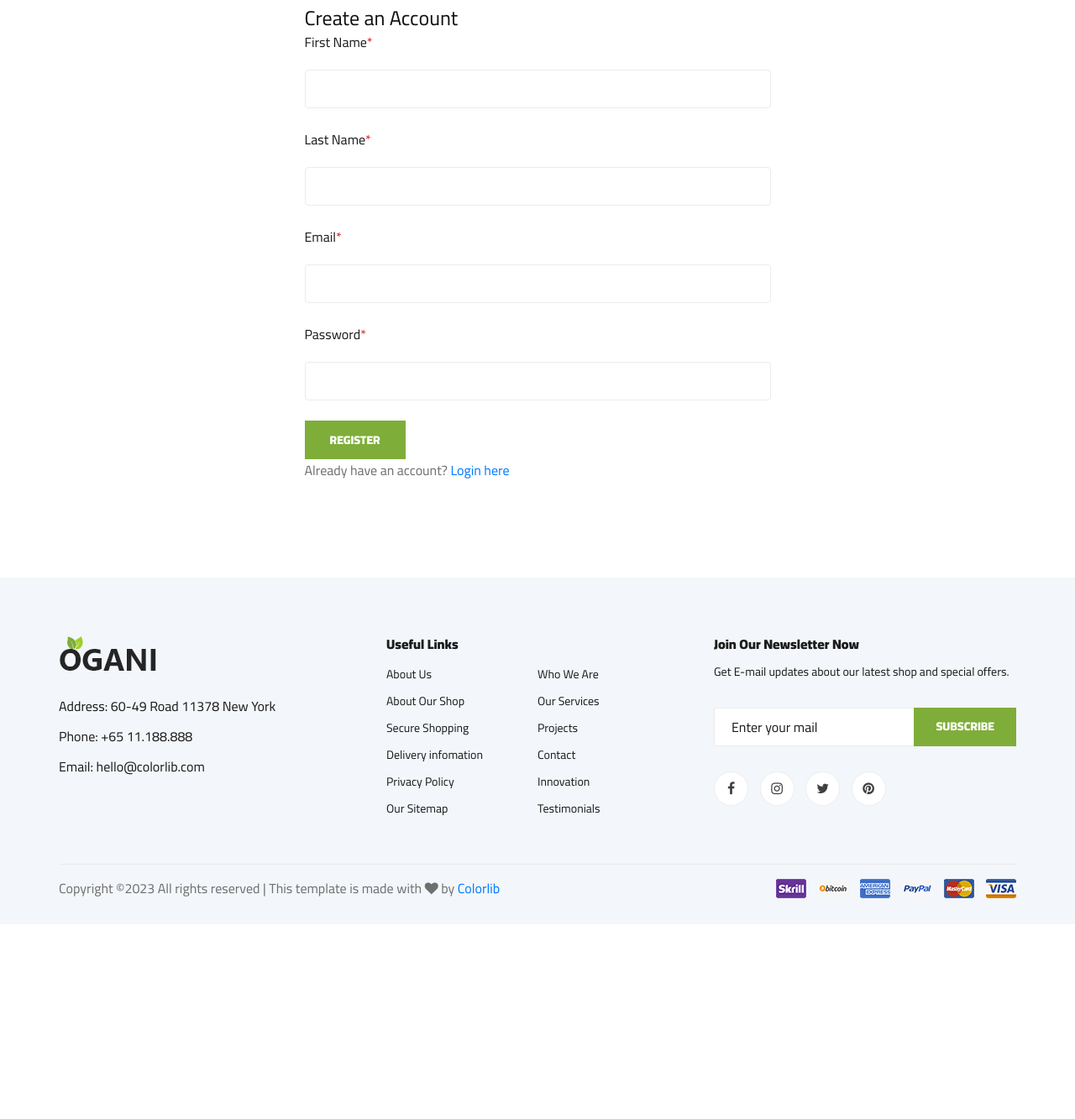
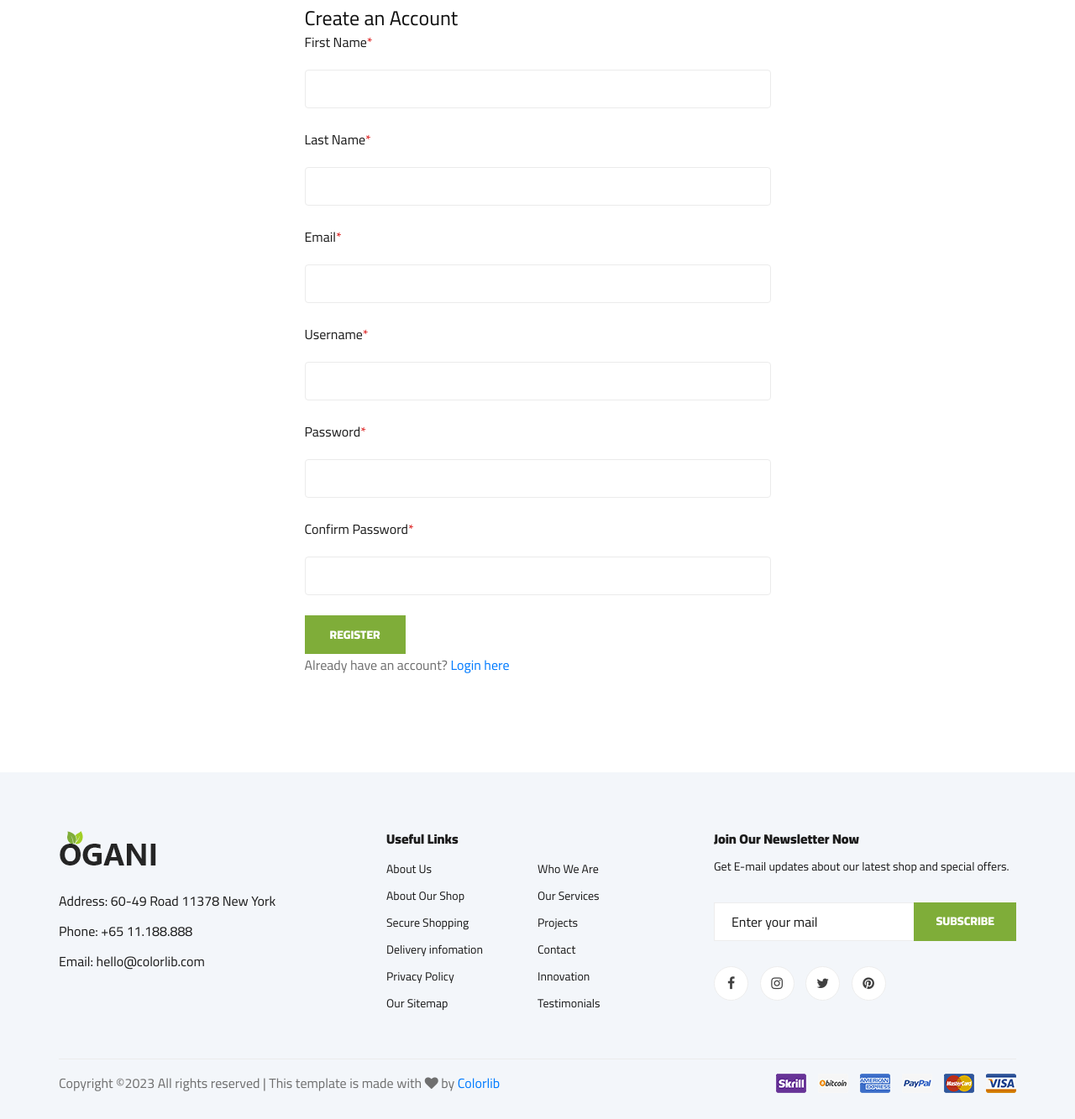
Before and after one commit to mariam-diab/GroceryShopWebApp, a Django app: page /user/ in a window 1280 px wide. Shown: the part 219-1552 px from the top of the page at 84% size. Before the commit the page ends 1289 px from the top, so only its background shows below. Run offline with Django 5.2, Linux system fonts and the light colour scheme; parts of the project's set-up code (start-up, migrations or seed data) failed here and were passed over; some libraries are stand-ins or nearby versions.

Commit message:
user registertion

```diff
--- a/templates/userauths/login.html
+++ b/templates/userauths/login.html
@@ -10,11 +10,11 @@
                 <form method='POST'>
                     {% csrf_token %}
                     {% if messages %}
-                        <ul class="messages" style="padding: 10px; background-color: #f8d7da; color: #721c24; border-color: #f5c6cb; border-radius: .25rem; list-style-type: none;">
+                    <div class="alert alert-danger">
                             {% for message in messages %}
-                                <li class="message {{ message.tags }}" style="margin-bottom: 10px;">{{ message }}</li>
+                            <strong>{{message}}</strong>
                             {% endfor %}
-                        </ul>
+                    </div>
                     {% endif %}
                     <div class="login__form">
                         <h4>Login</h4>
--- a/templates/userauths/register.html
+++ b/templates/userauths/register.html
@@ -11,22 +11,40 @@
             <div class="col-lg-6 offset-lg-3">
                 <div class="register__form">
                     <h4>Create an Account</h4>
-                    <form action="#">
+                    <form method="post">
+                        {% csrf_token %}
+                        {% if form.errors %}
+                            <div class="alert alert-danger">
+                                {% for field, errors in form.errors.items %}
+                                    {% for error in errors %}
+                                        <strong>{{ error }}</strong><br>
+                                    {% endfor %}
+                                {% endfor %}
+                            </div>
+                        {% endif %}
                         <div class="checkout__input">
                             <p>First Name<span>*</span></p>
-                            <input type="text" name="first_name" required>
+                            {{form.first_name}}
                         </div>
                         <div class="checkout__input">
                             <p>Last Name<span>*</span></p>
-                            <input type="text" name="last_name" required>
+                            {{form.last_name}}
                         </div>
                         <div class="checkout__input">
                             <p>Email<span>*</span></p>
-                            <input type="email" name="email" required>
+                            {{form.email}}
+                        </div>
+                        <div class="checkout__input">
+                            <p>Username<span>*</span></p>
+                            {{form.username}}
                         </div>
                         <div class="checkout__input">
                             <p>Password<span>*</span></p>
-                            <input type="password" name="password" required>
+                            {{form.password1}}
+                        </div>
+                        <div class="checkout__input">
+                            <p>Confirm Password<span>*</span></p>
+                            {{form.password2}}
                         </div>
                         <button type="submit" class="site-btn">Register</button>
                     </form>
--- a/userauths/admin.py
+++ b/userauths/admin.py
@@ -4,6 +4,6 @@ from userauths.models import User
 # Register your models here.
 
 class Admin(admin.ModelAdmin):
-    list_display = ['username', 'email', 'about']
+    list_display = ['username', 'email']
 
 admin.site.register(User, Admin)
--- /dev/null
+++ b/userauths/forms.py
@@ -0,0 +1,15 @@
+from django import forms
+from django.contrib.auth.forms import UserCreationForm
+from .models import User
+
+class RegisterForm(UserCreationForm):
+    first_name = forms.CharField(widget=forms.TextInput())
+    last_name = forms.CharField(widget=forms.TextInput())
+    username = forms.CharField(widget=forms.TextInput())
+    email = forms.EmailField(widget=forms.EmailInput())
+    password1 = forms.CharField(widget=forms.PasswordInput())
+    password2 = forms.CharField(widget=forms.PasswordInput())
+
+    class Meta:
+        model = User
+        fields = ['first_name', 'last_name','username', 'email', 'password1', 'password2']
--- a/userauths/models.py
+++ b/userauths/models.py
@@ -4,9 +4,10 @@ from django.contrib.auth.models import AbstractUser
 # Create your models here.
 
 class User(AbstractUser):
+    first_name = models.CharField(max_length=23)
+    last_name = models.CharField(max_length=23)
     email = models.EmailField(unique=True)
     username = models.CharField(max_length=23)
-    about = models.CharField(max_length=100)
 
     USERNAME_FIELD = "email"
     REQUIRED_FIELDS = ['username']
--- a/userauths/views.py
+++ b/userauths/views.py
@@ -1,6 +1,7 @@
 from django.shortcuts import render, redirect
 from django.contrib.auth import authenticate, login as auth_login
 from django.contrib import messages
+from .forms import RegisterForm
 # Create your views here.
 
 def login(request):
@@ -19,4 +20,12 @@ def login(request):
         return render(request, 'userauths/login.html')
 
 def register(request):
-    return render(request, 'userauths/register.html')
+    if request.method == 'POST':
+         form = RegisterForm(request.POST)
+         if form.is_valid():
+             form.save()
+             return redirect('/')
+    else:
+        form = RegisterForm()
+
+    return render(request, 'userauths/register.html', {'form':form})
```
Also changed, not shown: userauths/migrations/0003_remove_user_about_alter_user_first_name_and_more.py (added), userauths/migrations/0004_alter_user_username.py (added), userauths/migrations/0005_alter_user_managers.py (added), userauths/migrations/0006_alter_user_managers.py (added), userauths/migrations/0007_alter_user_managers.py (added), userauths/migrations/0008_alter_user_managers_alter_user_username.py (added).
